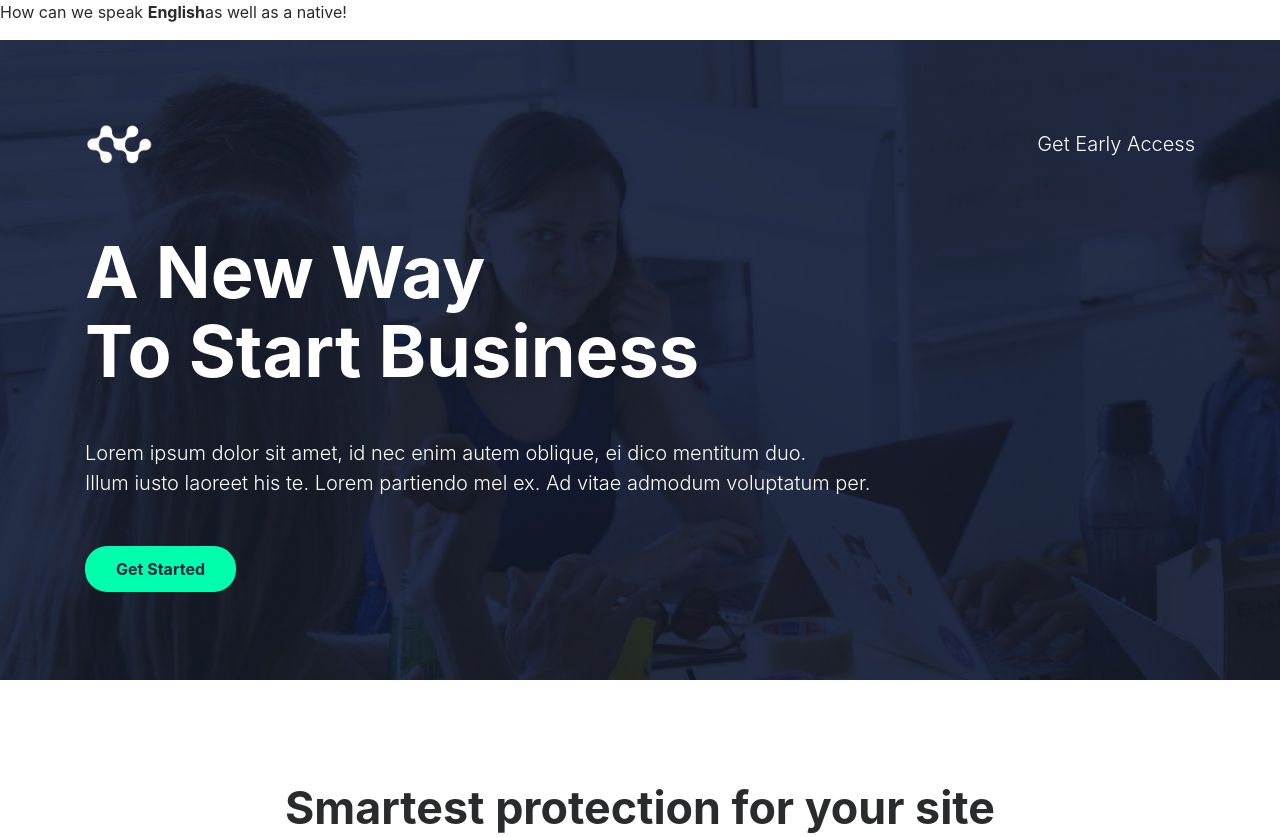
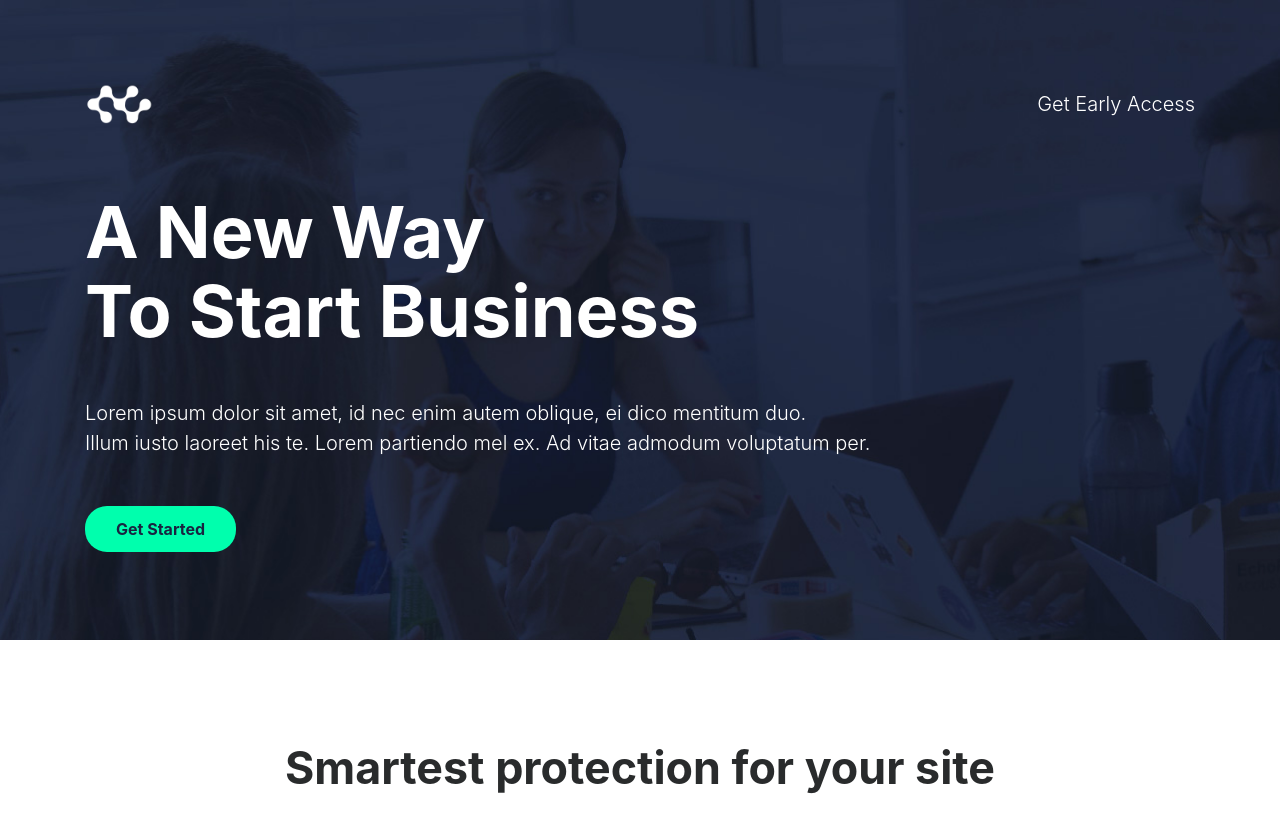
Before and after one commit to mahdi7jafari/mahdi7jafari.github.io, a plain HTML site: page index.html in a window 1280 px wide. Shown: the top 837 px of the page. Drawn offline with nearby package versions, Linux system fonts and the light colour scheme.

Commit message:
Update index.html

```diff
--- a/index.html
+++ b/index.html
@@ -5,7 +5,6 @@
     <meta name="viewport" content="width=device-width, initial-scale=1, shrink-to-fit=no">
     <title>How to study English!</title>
     <meta name="description" content="How to study English!">
-	<p>How can we speak <strong>English</strong>as well as a native!</p>
     <link rel="icon" href="img/favicon.png" sizes="32x32" type="image/png">
     <!-- custom.css -->
     <link rel="stylesheet" href="css/custom.css">
```
